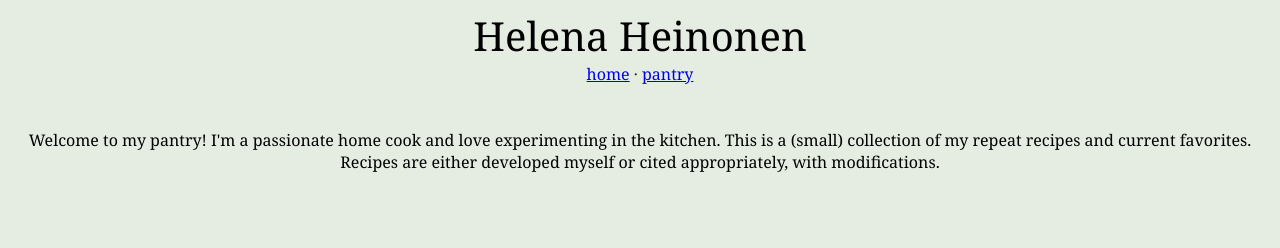
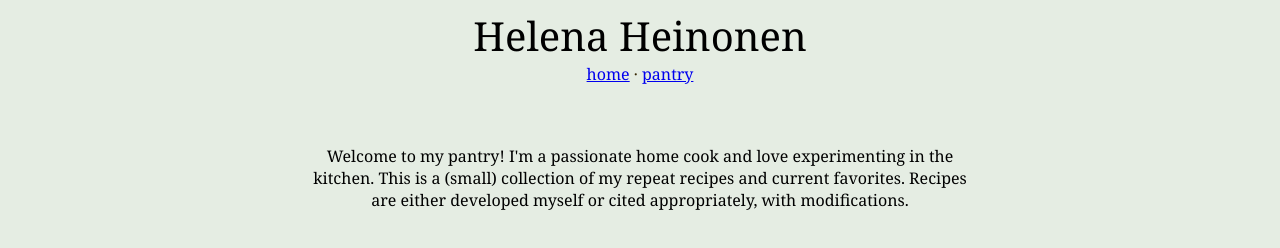
Before and after one commit to helenaheinonen/helenaheinonen.github.io, a plain HTML site: page pantry.html in a window 1280 px wide. Drawn offline with Linux system fonts and the light colour scheme.

Commit message:
Update pantry.html

```diff
--- a/pantry.html
+++ b/pantry.html
@@ -17,7 +17,7 @@
     <br>
     <br>
 
-    Welcome to my pantry! I'm a passionate home cook and love experimenting in the kitchen. This is a (small) collection of my repeat recipes and current favorites. Recipes are either developed myself or cited appropriately, with modifications.
+    <p class="text"> Welcome to my pantry! I'm a passionate home cook and love experimenting in the kitchen. This is a (small) collection of my repeat recipes and current favorites. Recipes are either developed myself or cited appropriately, with modifications. </p>
 
   </body>
 </html>
```
